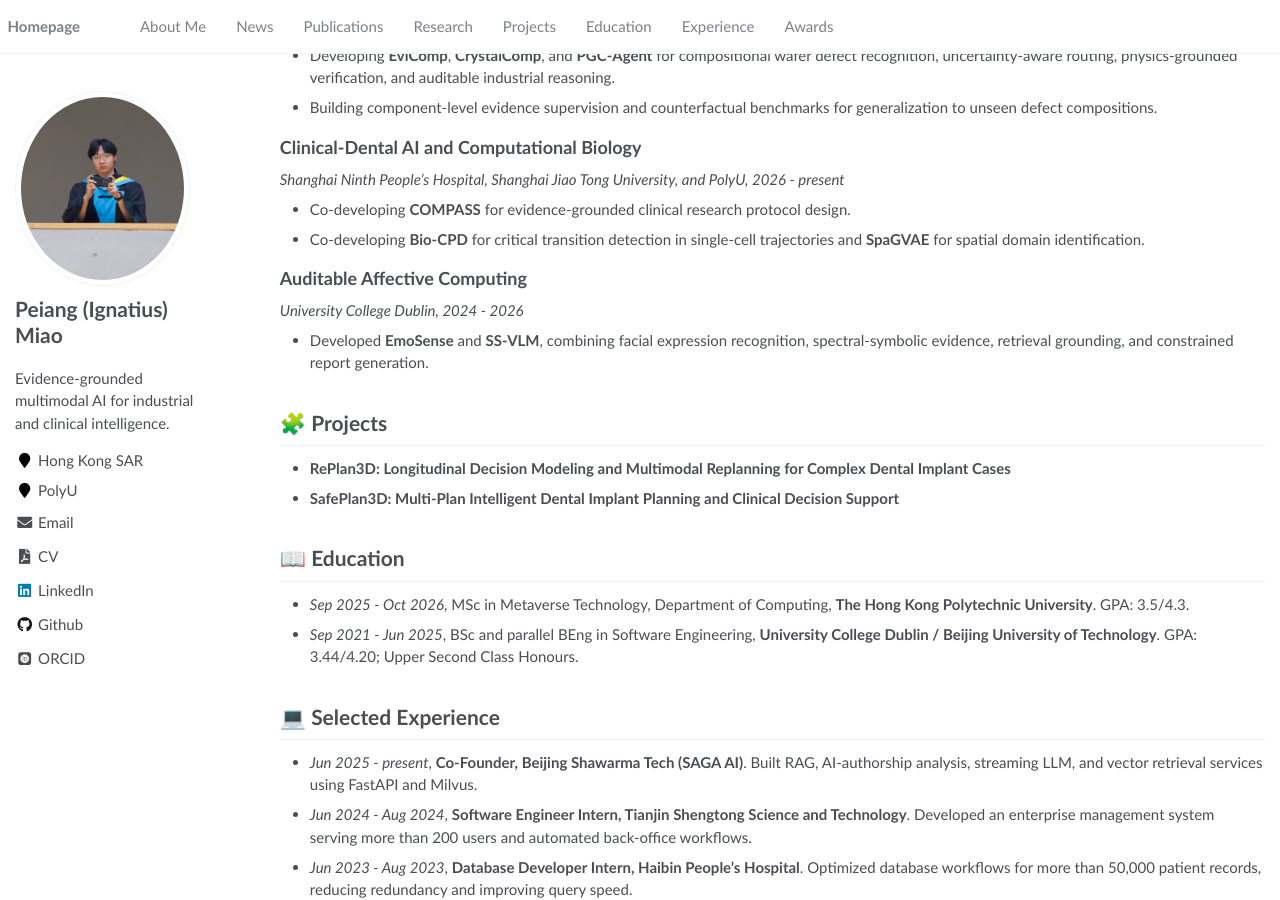
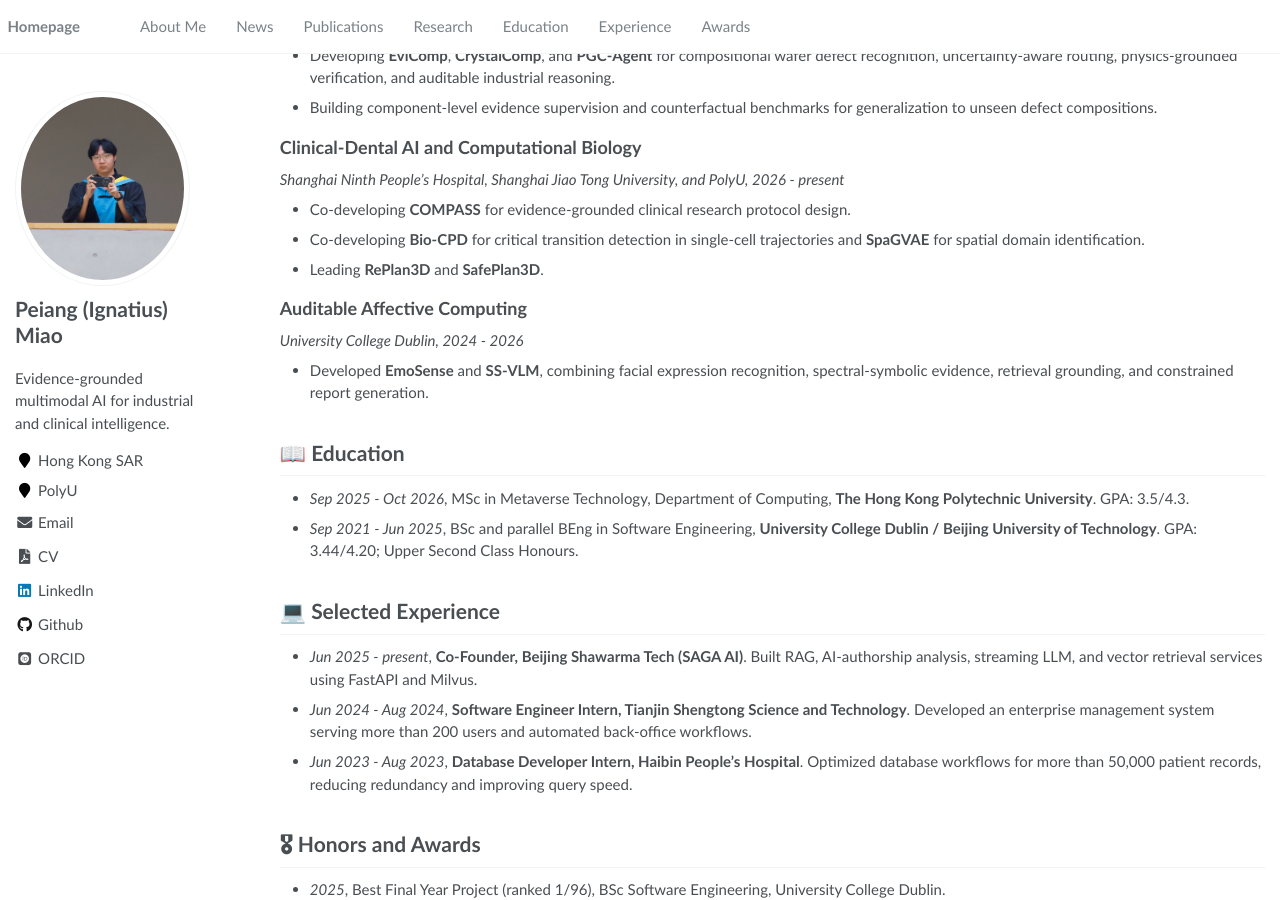
Before and after one commit to Moonquakeyu/Moonquakeyu.github.io, a Jekyll site: the page built from _pages/about.md, in a window 1280 px wide and 900 px high, scrolled down 1250 px. Built offline with Jekyll 4.4.1, drawn with Linux system fonts in a browser that asks for light colours; some web fonts are replaced.

Commit message:
Move project names into research

```diff
--- a/_data/navigation.yml
+++ b/_data/navigation.yml
@@ -12,9 +12,6 @@
   - title: "Research"
     url: "/#research"
 
-  - title: "Projects"
-    url: "/#projects"
-
   - title: "Education"
     url: "/#education"
 
--- a/_pages/about.md
+++ b/_pages/about.md
@@ -17,8 +17,6 @@
 
 {% include_relative includes/research.md %}
 
-{% include_relative includes/projects.md %}
-
 {% include_relative includes/education.md %}
 
 {% include_relative includes/experience.md %}
--- a/_pages/includes/projects.md
+++ /dev/null
@@ -1,5 +0,0 @@
-<span class="anchor" id="projects"></span>
-# 🧩 Projects
-
-- **RePlan3D: Longitudinal Decision Modeling and Multimodal Replanning for Complex Dental Implant Cases**
-- **SafePlan3D: Multi-Plan Intelligent Dental Implant Planning and Clinical Decision Support**
--- a/_pages/includes/research.md
+++ b/_pages/includes/research.md
@@ -14,6 +14,7 @@
 
 - Co-developing **COMPASS** for evidence-grounded clinical research protocol design.
 - Co-developing **Bio-CPD** for critical transition detection in single-cell trajectories and **SpaGVAE** for spatial domain identification.
+- Leading **RePlan3D** and **SafePlan3D**.
 
 ## Auditable Affective Computing
 
```
